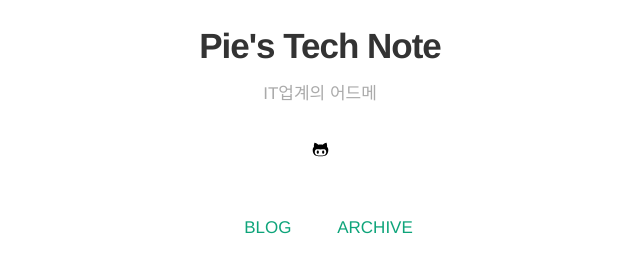
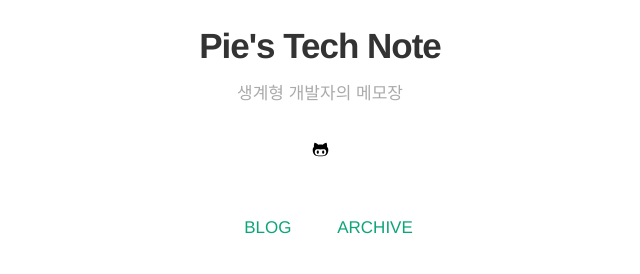
Before and after one commit to Pie001/pie001.github.io, a Jekyll site: the page built from index.html, in a window 1280 px wide. Shown: the part 249-523 px from the top of the page, without its empty margins (320-960 px from the left). Built offline with Jekyll 4.4.1, drawn with Linux system fonts in a browser that asks for light colours.

Commit message:
Update _config.yml

```diff
--- a/_config.yml
+++ b/_config.yml
@@ -1,6 +1,6 @@
 # main text of home
 name: "Pie's Tech Note"
-bio: IT업계의 어드메
+bio: 생계형 개발자의 메모장
 
 # twitter summary info
 description: A blog about technology
```
